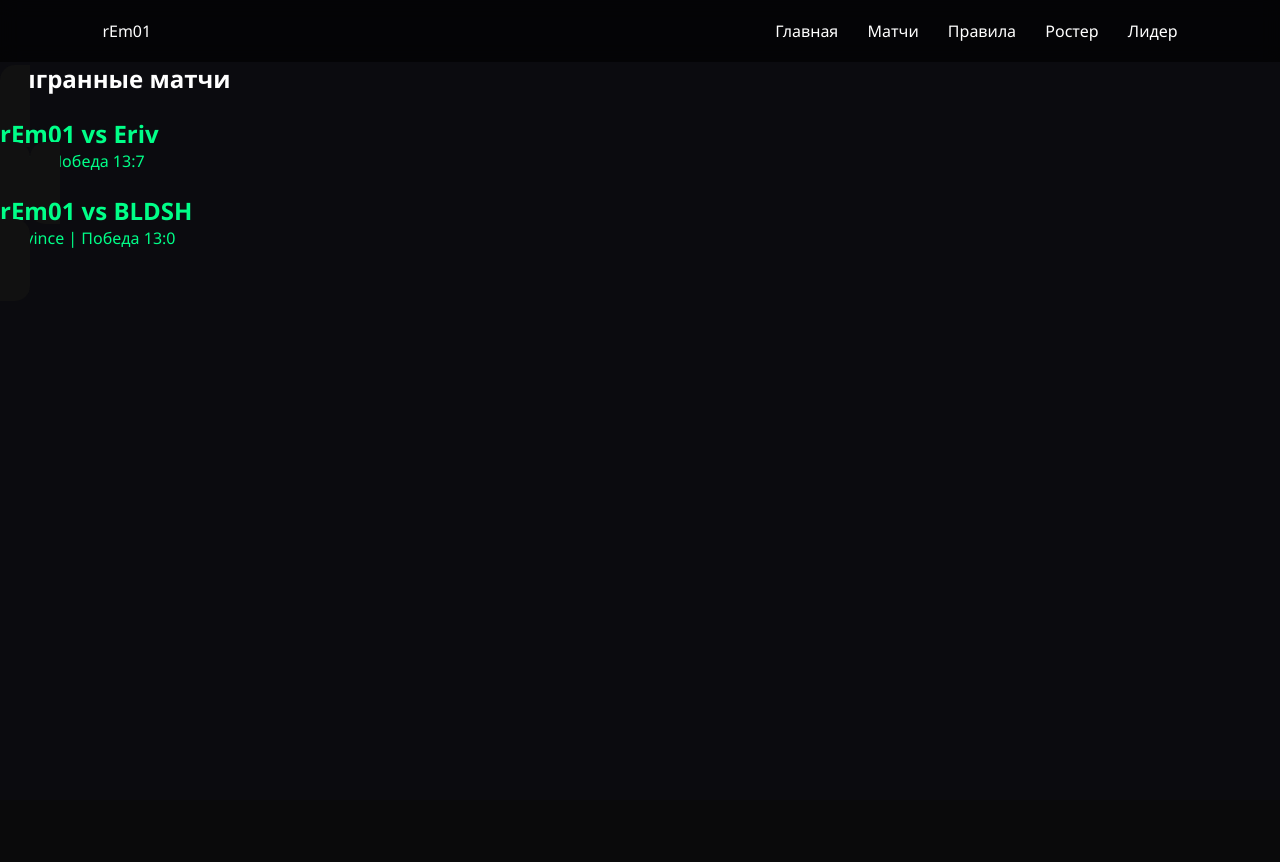
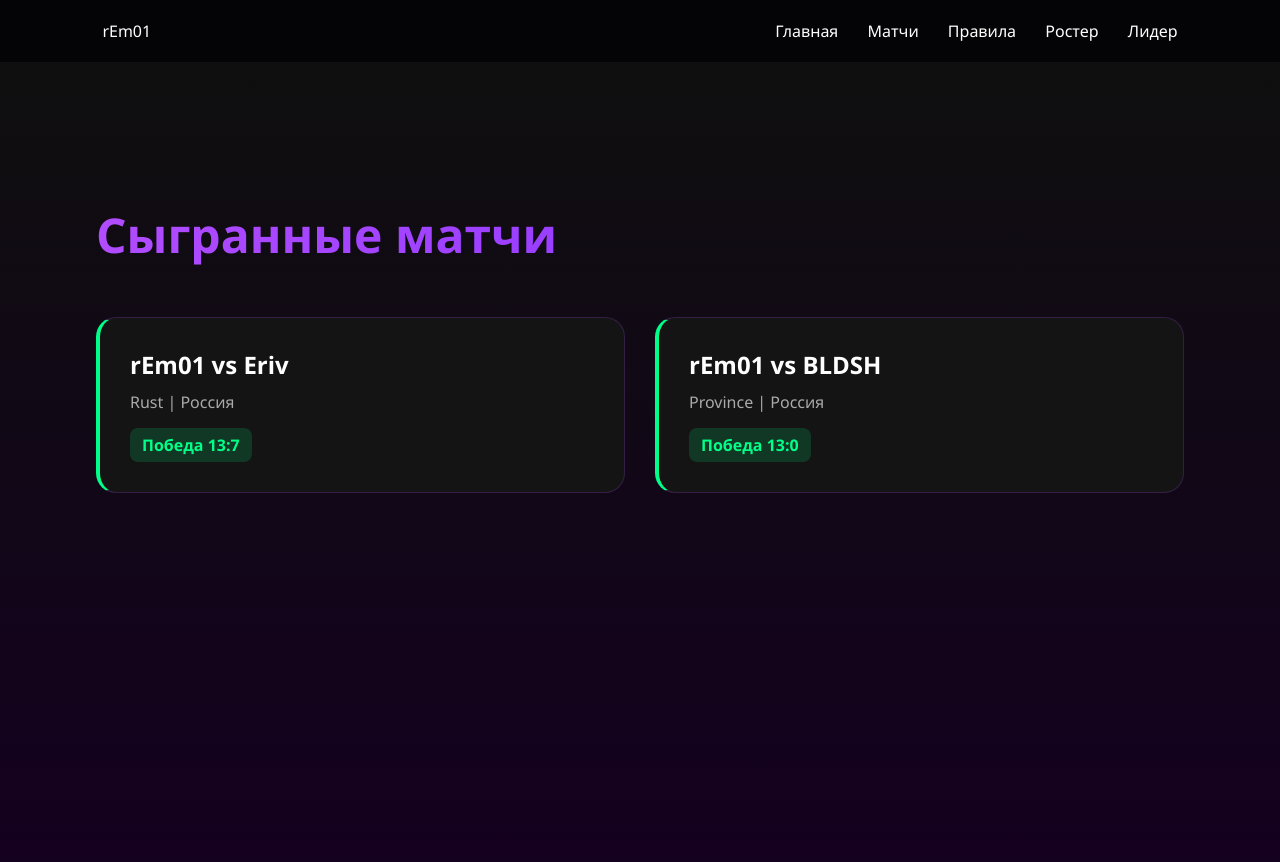
Before and after one commit to akauntsuper04-cyber/remo1, a Flask app: page /matches in a window 1280 px wide. Before the commit the page ends 248 px from the top, so only its background shows below. Run offline with Flask 3, Linux system fonts and the light colour scheme.

Commit message:
fix matches layout

```diff
--- a/static/style.css
+++ b/static/style.css
@@ -343,3 +343,68 @@ nav {
         width: 300px;
     }
 }
+/* =========================
+   MATCHES PAGE NEW
+========================= */
+
+    .matches-page {
+        padding-top: 140px;
+        min-height: 100vh;
+        background: linear-gradient(180deg, #0f0f0f, #14001f);
+    }
+
+    .container {
+        width: 85%;
+        margin: 0 auto;
+    }
+
+    .page-title {
+        font-size: 48px;
+        margin-bottom: 50px;
+        background: linear-gradient(90deg, #b14cff, #7b2cff);
+        -webkit-background-clip: text;
+        color: transparent;
+    }
+
+    .matches-grid {
+        display: grid;
+        grid-template-columns: repeat(auto-fit, minmax(280px, 1fr));
+        gap: 30px;
+    }
+
+    .match-card {
+        background: #141414;
+        padding: 30px;
+        border-radius: 20px;
+        transition: 0.3s;
+        text-decoration: none;
+        color: white;
+        border: 1px solid rgba(177,76,255,0.2);
+    }
+
+    .match-card:hover {
+        transform: translateY(-8px);
+        box-shadow: 0 0 25px rgba(177,76,255,0.4);
+    }
+
+    .match-card h2 {
+        margin-bottom: 10px;
+    }
+
+    .match-card p {
+        color: #aaa;
+        margin-bottom: 15px;
+    }
+
+    .score {
+        display: inline-block;
+        padding: 6px 12px;
+        border-radius: 8px;
+        background: rgba(0,255,136,0.15);
+        color: #00ff88;
+        font-weight: bold;
+    }
+
+    .win {
+        border-left: 4px solid #00ff88;
+    }
--- a/templates/matches.html
+++ b/templates/matches.html
@@ -1,20 +1,26 @@
 {% extends "base.html" %}
 {% block content %}
 
-<section class="section">
-    <h1 class="section-title">Сыгранные матчи</h1>
+<section class="matches-page">
+    <div class="container">
 
-    <div class="cards">
+        <h1 class="page-title">Сыгранные матчи</h1>
 
-        <a href="/match1" class="match-card win">
-            <h2>rEm01 vs Eriv</h2>
-            <p>Rust | Победа 13:7</p>
-        </a>
+        <div class="matches-grid">
 
-        <a href="/match2" class="match-card win">
-            <h2>rEm01 vs BLDSH</h2>
-            <p>Province | Победа 13:0</p>
-        </a>
+            <a href="{{ url_for('match1') }}" class="match-card win">
+                <h2>rEm01 vs Eriv</h2>
+                <p>Rust | Россия</p>
+                <span class="score">Победа 13:7</span>
+            </a>
+
+            <a href="{{ url_for('match2') }}" class="match-card win">
+                <h2>rEm01 vs BLDSH</h2>
+                <p>Province | Россия</p>
+                <span class="score">Победа 13:0</span>
+            </a>
+
+        </div>
 
     </div>
 </section>
```
